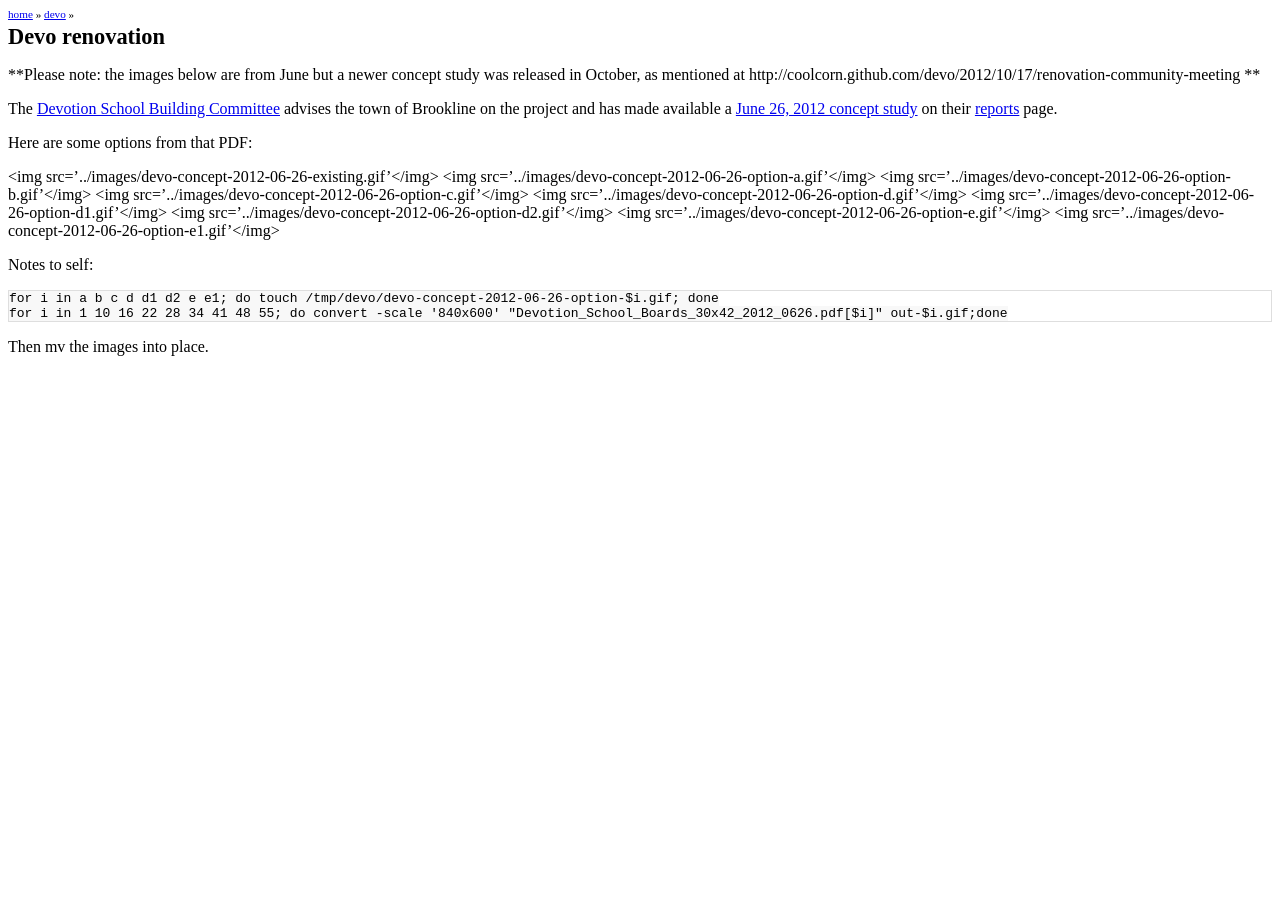
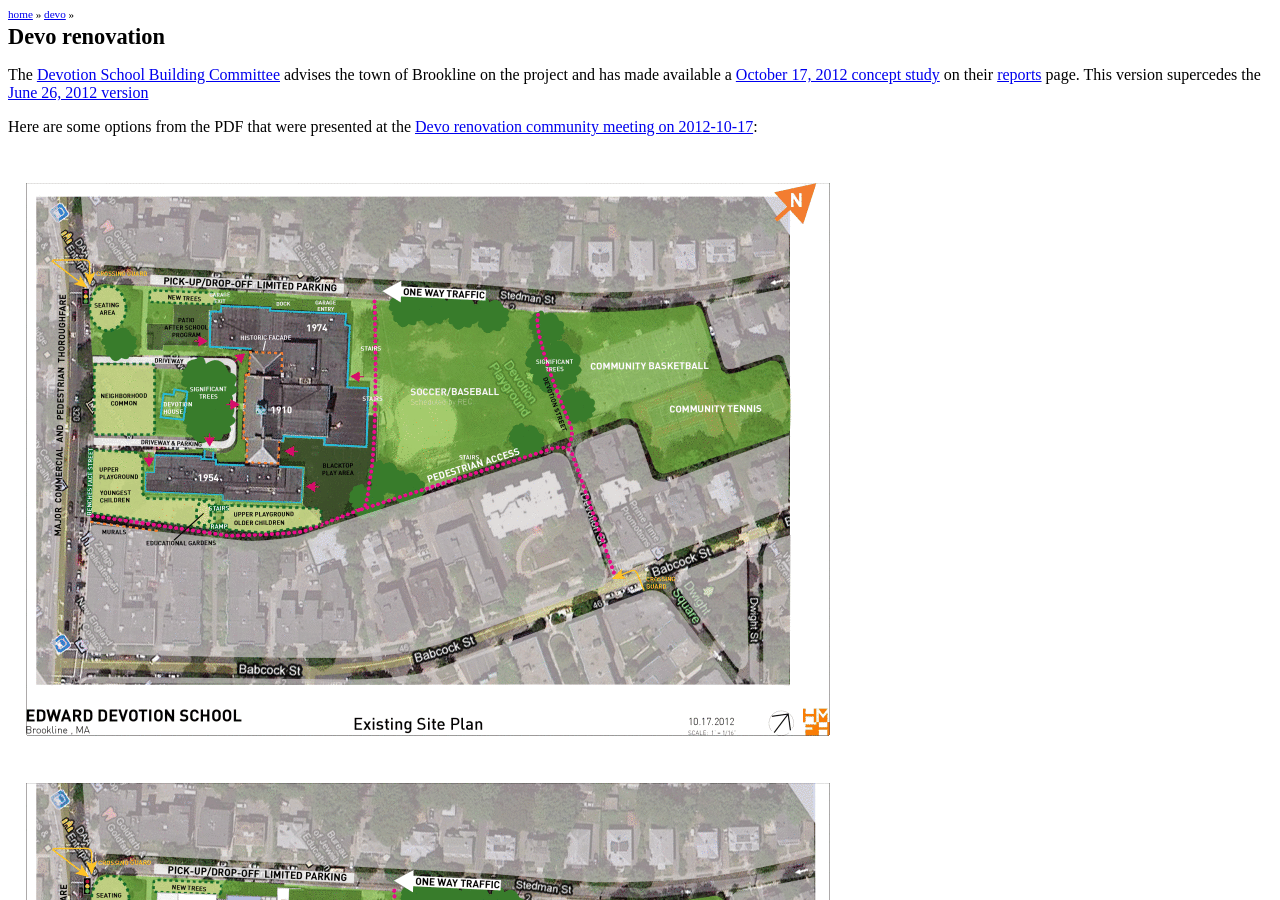
Before and after one commit to coolcorn/devo, a Jekyll site: the page built from renovation/index.md, in a window 1280 px wide and 900 px high. Built offline with Jekyll 4.4.1, drawn with Linux system fonts in a browser that asks for light colours; Markdown is read by kramdown in place of the engine named in the settings; some of the changed text lies outside the part shown.

Commit message:
update renovation page with new 2012-10-17 concept study images

```diff
--- a/renovation/index.md
+++ b/renovation/index.md
@@ -2,27 +2,29 @@
 layout: default
 title: Devo renovation
 ---
-**Please note: the images below are from June but a newer concept study was released in October, as mentioned at http://coolcorn.github.com/devo/2012/10/17/renovation-community-meeting **
+The [Devotion School Building Committee][committee] advises the town of Brookline on the project and has made available a [October 17, 2012 concept study][pdf] on their [reports](http://www.brooklinema.gov/index.php?option=com_docman&Itemid=1639) page. This version supercedes the [June 26, 2012 version](concept-study-2012-06-26)
 
-The [Devotion School Building Committee][committee] advises the town of Brookline on the project and has made available a [June 26, 2012 concept study](http://www.brooklinema.gov/index.php?option=com_docman&task=doc_download&gid=6759&Itemid=1639) on their [reports](http://www.brooklinema.gov/index.php?option=com_docman&Itemid=1639) page.
+Here are some options from the PDF that were presented at the [Devo renovation community meeting on 2012-10-17](http://coolcorn.github.com/devo/2012/10/17/renovation-community-meeting/):
 
-Here are some options from that PDF:
-
-<img src='../images/devo-concept-2012-06-26-existing.gif'</img>
-<img src='../images/devo-concept-2012-06-26-option-a.gif'</img>
-<img src='../images/devo-concept-2012-06-26-option-b.gif'</img>
-<img src='../images/devo-concept-2012-06-26-option-c.gif'</img>
-<img src='../images/devo-concept-2012-06-26-option-d.gif'</img>
-<img src='../images/devo-concept-2012-06-26-option-d1.gif'</img>
-<img src='../images/devo-concept-2012-06-26-option-d2.gif'</img>
-<img src='../images/devo-concept-2012-06-26-option-e.gif'</img>
-<img src='../images/devo-concept-2012-06-26-option-e1.gif'</img>
+<img src='../images/devo-concept-2012-10-17-existing.gif'>
+<img src='../images/devo-concept-2012-10-17-option-a.gif'>
+<img src='../images/devo-concept-2012-10-17-option-b.gif'>
+<img src='../images/devo-concept-2012-10-17-option-b1.gif'>
+<img src='../images/devo-concept-2012-10-17-option-c.gif'>
+<img src='../images/devo-concept-2012-10-17-option-c1.gif'>
+<img src='../images/devo-concept-2012-10-17-option-d.gif'>
+<img src='../images/devo-concept-2012-10-17-option-d1.gif'>
+<img src='../images/devo-concept-2012-10-17-option-e.gif'>
+<img src='../images/devo-concept-2012-10-17-option-e1.gif'>
+<img src='../images/devo-concept-2012-10-17-option-f.gif'>
+<img src='../images/devo-concept-2012-10-17-option-f1.gif'>
 
 Notes to self:
 
-    for i in a b c d d1 d2 e e1; do touch /tmp/devo/devo-concept-2012-06-26-option-$i.gif; done
-    for i in 1 10 16 22 28 34 41 48 55; do convert -scale '840x600' "Devotion_School_Boards_30x42_2012_0626.pdf[$i]" out-$i.gif;done
+    for i in a b b1 c c1 d d1 e e1 f f1; do touch /tmp/devo/devo-concept-2012-10-17-option-$i.gif; done
+    for i in 1 8 11 13 16 19 22 25 28 31 34 37 ; do convert -scale '840x600' "Brookline-Public-Meeting-10.17.2012.pdf[$i]" out-$i.gif;done
 
 Then mv the images into place.
 
 [committee]: http://www.brooklinema.gov/index.php?option=com_content&view=article&id=1396&Itemid=1636
+[pdf]: http://www.brooklinema.gov/index.php?option=com_docman&task=doc_download&gid=7002&Itemid=1639
```
Also changed, not shown: renovation/concept-study-2012-06-26/index.md (added, +26 -0 lines), images/devo-concept-2012-10-17-existing.gif (added), images/devo-concept-2012-10-17-option-a.gif (added), images/devo-concept-2012-10-17-option-b.gif (added), images/devo-concept-2012-10-17-option-b1.gif (added), images/devo-concept-2012-10-17-option-c.gif (added), images/devo-concept-2012-10-17-option-c1.gif (added), images/devo-concept-2012-10-17-option-d.gif (added), images/devo-concept-2012-10-17-option-d1.gif (added), images/devo-concept-2012-10-17-option-e.gif (added), images/devo-concept-2012-10-17-option-e1.gif (added), images/devo-concept-2012-10-17-option-f.gif (added), images/devo-concept-2012-10-17-option-f1.gif (added).
